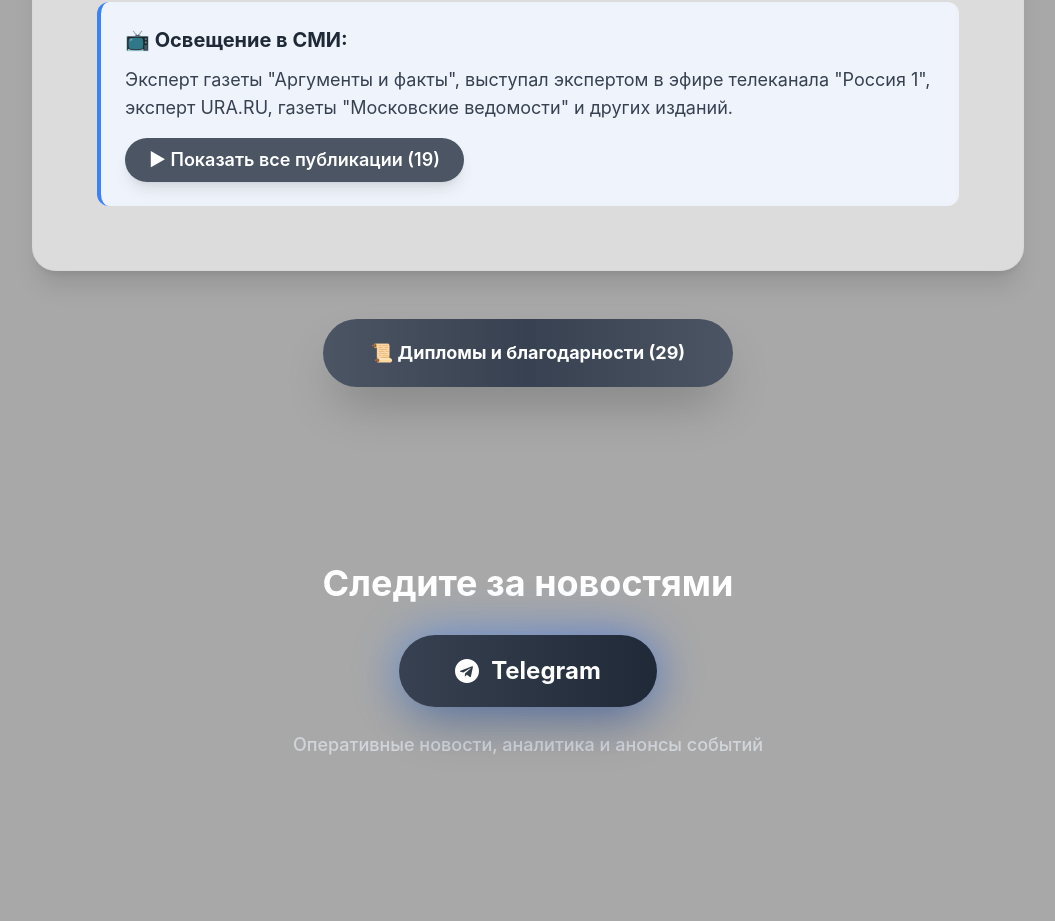
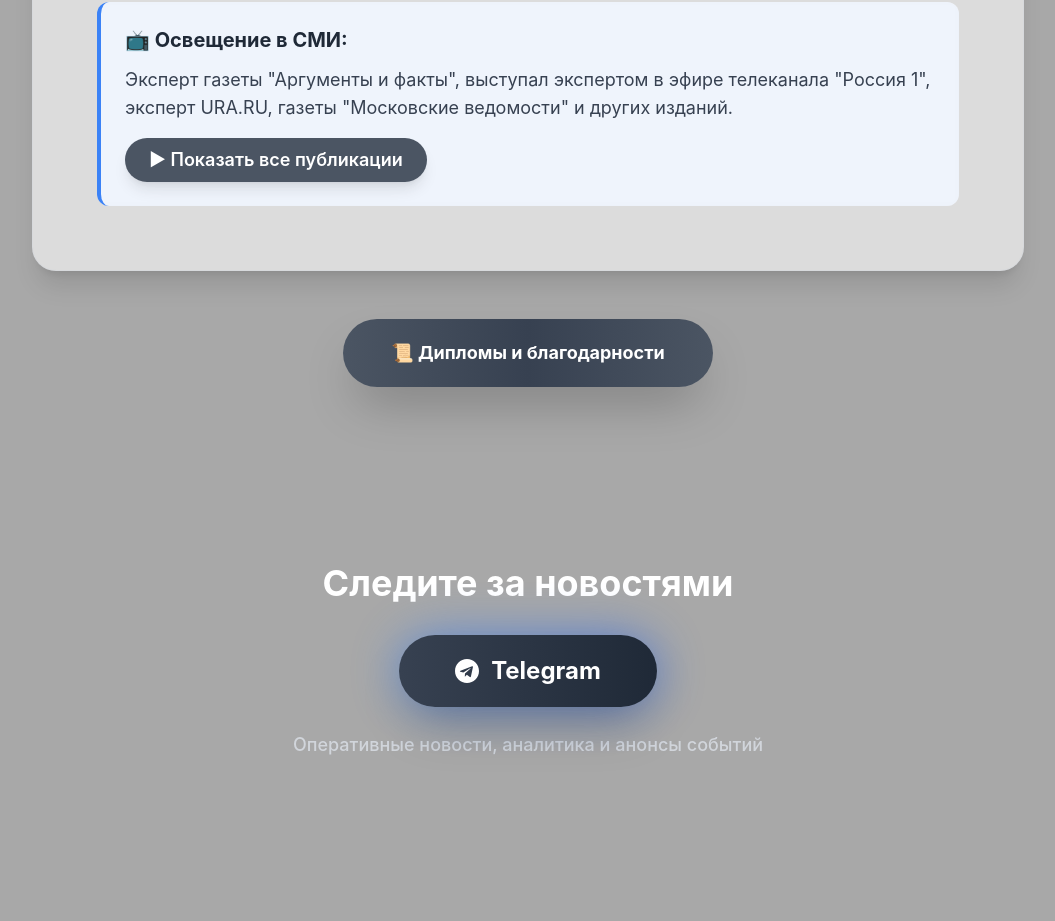
Before and after one commit to ChriZzo2/farafonov-landing, a React (Vite) app: page / in a window 1280 px wide. Shown: the part 2847-3768 px from the top of the page, without its empty margins (112-1167 px from the left). Built offline with nearby package versions, Linux system fonts and the light colour scheme.

Commit message:
commit 14

```diff
--- a/src/components/About.tsx
+++ b/src/components/About.tsx
@@ -39,7 +39,9 @@
         { img: image8, rotated: false },
         { img: image23, rotated: false },
         { img: image28, rotated: false },
+        { img: image21, rotated: false },
         { img: image16, rotated: false },
+        { img: image1, rotated: false },
         { img: image22, rotated: false },
         { img: image27, rotated: false },
         { img: image2, rotated: false },
@@ -48,7 +50,6 @@
         { img: image3, rotated: false },
         { img: image10, rotated: false },
         { img: image9, rotated: false },
-        { img: image1, rotated: false },
         { img: image4, rotated: true },
         { img: image5, rotated: false },
         { img: image15, rotated: false },
@@ -62,7 +63,6 @@
         { img: image17, rotated: false },
         { img: image20, rotated: false },
         { img: image6, rotated: false },
-        { img: image21, rotated: false },
         { img: image13, rotated: false },
         { img: image7, rotated: false },
     ]
@@ -229,7 +229,7 @@
                             onClick={() => setShowMedia(!showMedia)}
                             className="bg-gray-600 hover:bg-gray-700 text-white font-semibold py-2 px-6 rounded-full transition-all flex items-center gap-2 hover:scale-105 shadow-lg"
                         >
-                            {showMedia ? '▼ Скрыть публикации' : `▶ Показать все публикации (${mediaLinks.length})`}
+                            {showMedia ? '▼ Скрыть публикации' : `▶ Показать все публикации`}
                         </button>
 
                         {showMedia && (
@@ -264,7 +264,7 @@
                     onClick={() => setShowDiplomas(!showDiplomas)}
                     className="bg-gradient-to-r from-gray-600 via-gray-700 to-gray-600 hover:from-gray-700 hover:via-gray-800 hover:to-gray-700 text-white font-bold text-base sm:text-lg py-4 sm:py-5 px-8 sm:px-12 rounded-full shadow-2xl transform hover:scale-105 transition-all duration-300"
                 >
-                    {showDiplomas ? '🔼 Скрыть дипломы' : `📜 Дипломы и благодарности (${diplomas.length})`}
+                    {showDiplomas ? '🔼 Скрыть дипломы' : `📜 Дипломы и благодарности`}
                 </button>
 
                 {showDiplomas && (
```
